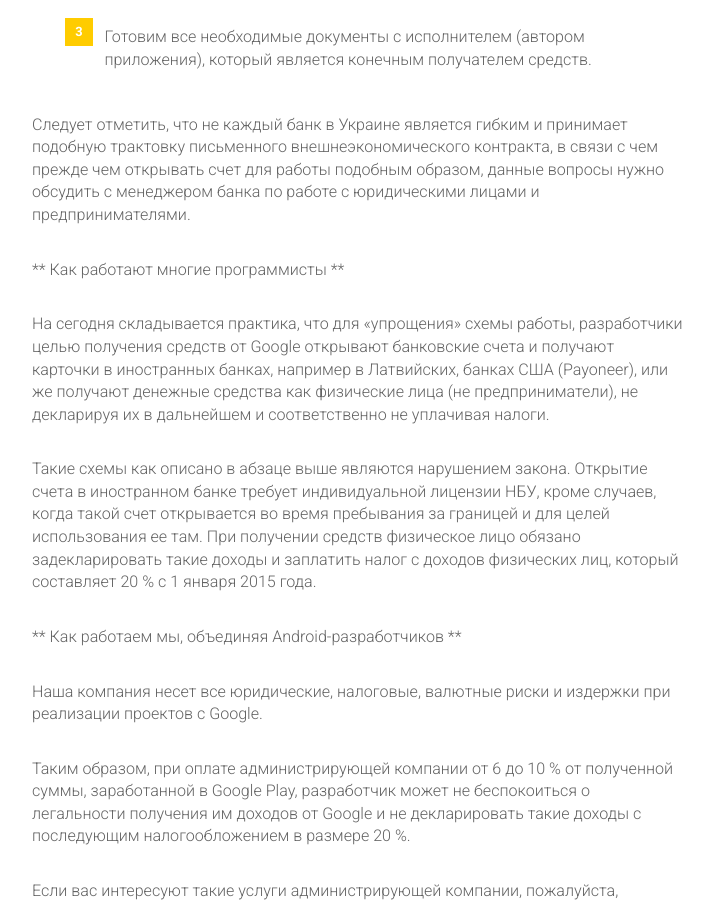
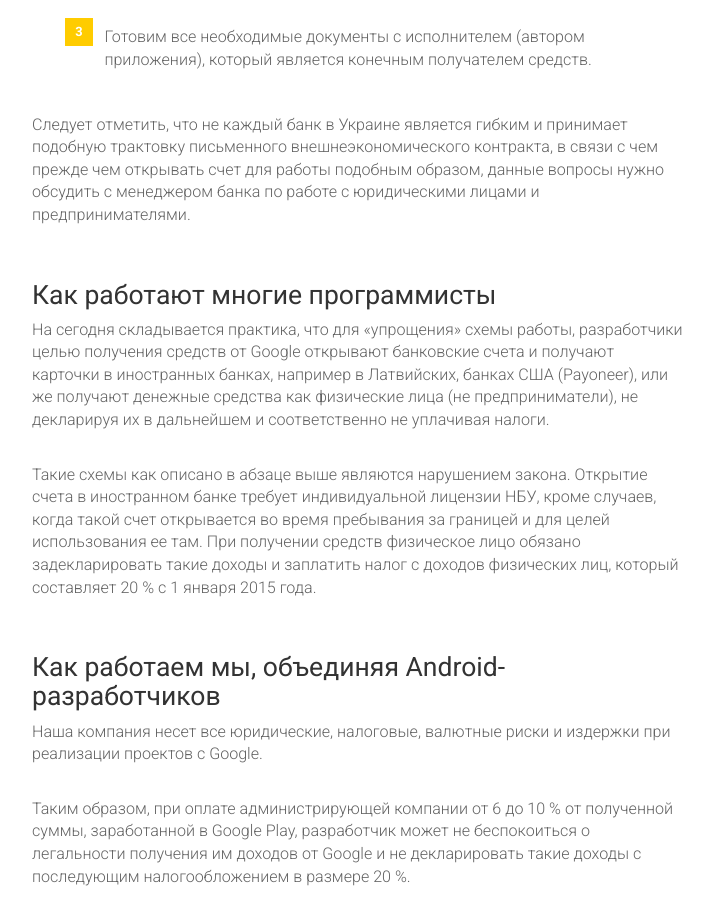
Before and after one commit to itinua/itinua.github.io, a Jekyll site: the page built from _posts/[a1] Работа с иностранными компаниями/2015-06-25-kak-rabotat-s-gugl.md, in a window 1280 px wide and 900 px high, scrolled down 1403 px. Shown: the whole window, without its empty margins (233-946 px from the left). Built offline with Jekyll 4.4.1, drawn with Linux system fonts in a browser that asks for light colours; Markdown is read by kramdown in place of the engine named in the settings; comment, search, counter and statistics services are not loaded.

Commit message:
Добавить заголовки: H1, H2, H3... =  #, ##, ### ..

```diff
--- a/_posts/[a1] Работа с иностранными компаниями/2015-06-25-kak-rabotat-s-gugl.md
+++ b/_posts/[a1] Работа с иностранными компаниями/2015-06-25-kak-rabotat-s-gugl.md
@@ -42,7 +42,7 @@ AdSense, пути легального вывода денег в Украину
 контракта, в связи с чем прежде чем открывать счет для работы подобным образом, данные вопросы нужно обсудить с менеджером
 банка по работе с юридическими лицами и предпринимателями.
 
-** Как работают многие программисты **
+## Как работают многие программисты
 
 На сегодня складывается практика, что для «упрощения» схемы работы, разработчики целью получения средств от Google открывают
 банковские счета и получают карточки в иностранных банках, например в Латвийских, банках США (Payoneer), или же получают
@@ -51,7 +51,7 @@ AdSense, пути легального вывода денег в Украину
 Такие схемы как описано в абзаце выше являются нарушением закона. Открытие счета в иностранном банке требует индивидуальной
 лицензии НБУ, кроме случаев, когда такой счет открывается во время пребывания за границей и для целей использования ее там. При получении средств физическое лицо обязано задекларировать такие доходы и заплатить налог с доходов физических лиц, который составляет 20 % с 1 января 2015 года.
 
-** Как работаем мы, объединяя Android-разработчиков **
+## Как работаем мы, объединяя Android-разработчиков
 
 Наша компания несет все юридические, налоговые, валютные риски и издержки при реализации проектов с
 Google.
```
